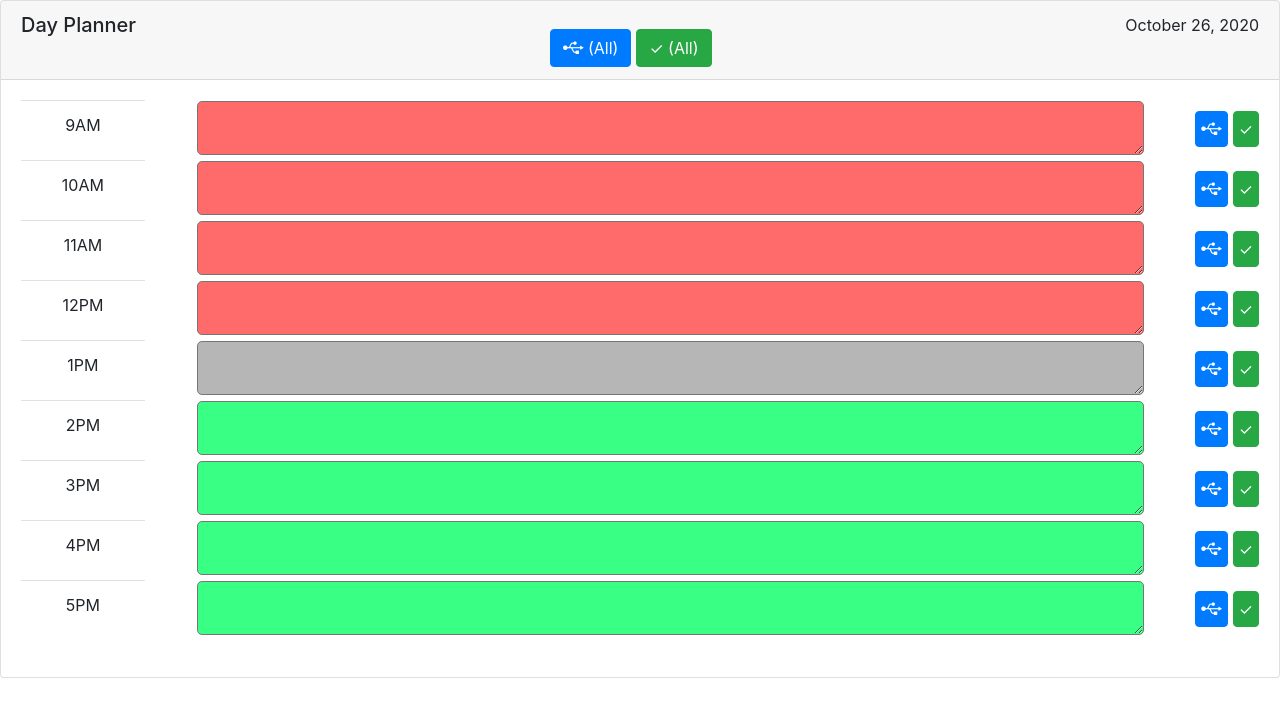
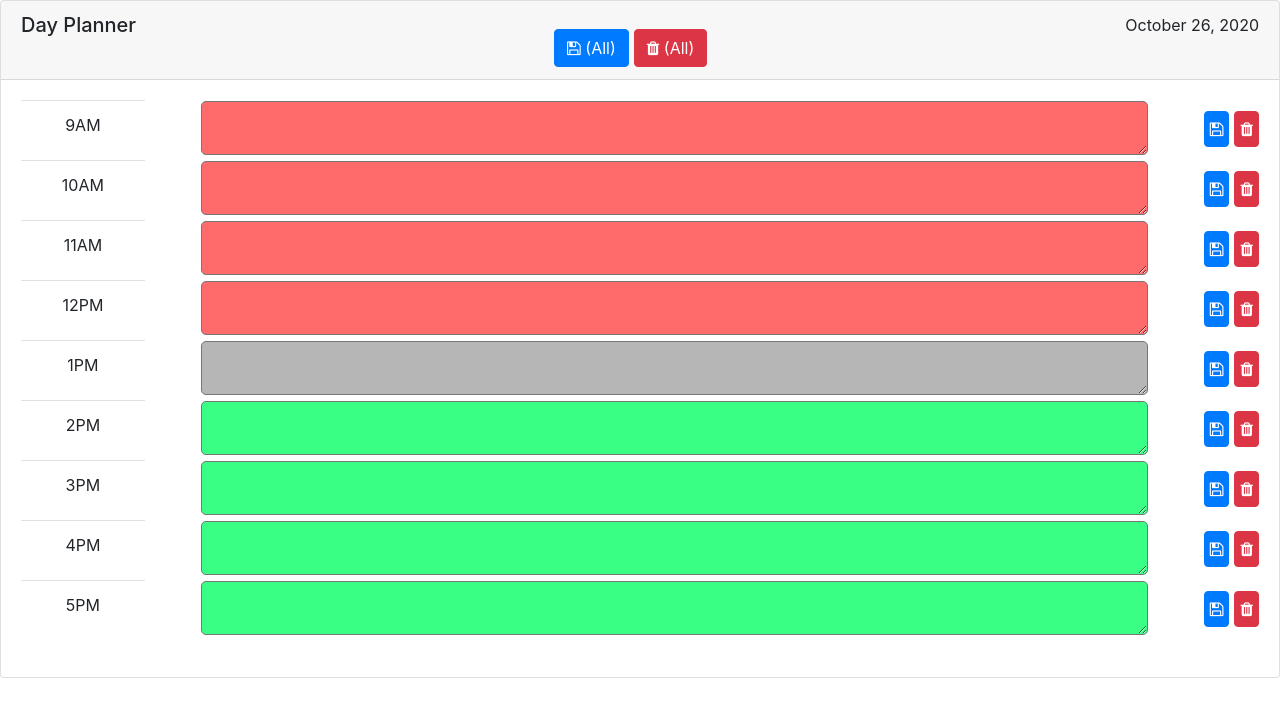
Before and after one commit to pattyjoep/DayPlanner, a plain HTML site: page index.html in a window 1280 px wide. Drawn offline with nearby package versions, Linux system fonts and the light colour scheme.

Commit message:
Updating font awesome icons

```diff
--- a/javascript/index_scripts.js
+++ b/javascript/index_scripts.js
@@ -17,6 +17,7 @@ $(document).ready(function() {
     var newSaveAllBtn = $("<button>")
     var newCompleteAllBtn = $("<button>")
     var FAusb = $("<i>")
+    var FaDelete = $("<i>")
 
     newSaveAllBtn.text(" (All)")
     newSaveAllBtn.attr({
@@ -24,16 +25,20 @@ $(document).ready(function() {
         class: "SaveAllBtn btn btn-primary"
     })
 
-    FAusb.attr("class", "fa fa-usb")
+    FAusb.attr("class", "fa fa-save")
 
     newSaveAllBtn.prepend(FAusb)
 
 
-    newCompleteAllBtn.text("✓ (All)")
+    newCompleteAllBtn.text(" (All)")
     newCompleteAllBtn.attr({
         id: "CompleteAllBtn",
-        class: "CompleteAllBtn btn btn-success"
+        class: "CompleteAllBtn btn btn-danger"
     })
+
+    FaDelete.attr("class", "fa fa-trash")
+    newCompleteAllBtn.prepend(FaDelete)
+
 
     $("#headerBtn").append(newSaveAllBtn, newCompleteAllBtn)
 
@@ -59,21 +64,24 @@ function ListTimes() {
         var newSaveBtn = $("<button>");
         var newCompleteBtn = $("<button>");
         var FAusb = $("<i>")
+        var FaDelete = $("<i>")
 
         newSaveBtn.attr({
             class: "SaveBtn btn btn-primary",
             id: "SaveBtn",
         });
 
-        FAusb.attr("class", "fa fa-usb")
+        FAusb.attr("class", "fa fa-save")
 
         newSaveBtn.append(FAusb)
 
-        newCompleteBtn.text("✓")
         newCompleteBtn.attr({
             id: "CompleteBtn" + TimeWorkDay[i],
-            class: "CompleteBtn btn btn-success"
+            class: "CompleteBtn btn btn-danger"
         });
+
+        FaDelete.attr("class", "fa fa-trash")
+        newCompleteBtn.append(FaDelete)
 
         newSaveBtn.attr("id", "Btn" + TimeWorkDay[i])
         newHour.attr({
```
Also changed, not shown: index.html (+1 -18 lines).
